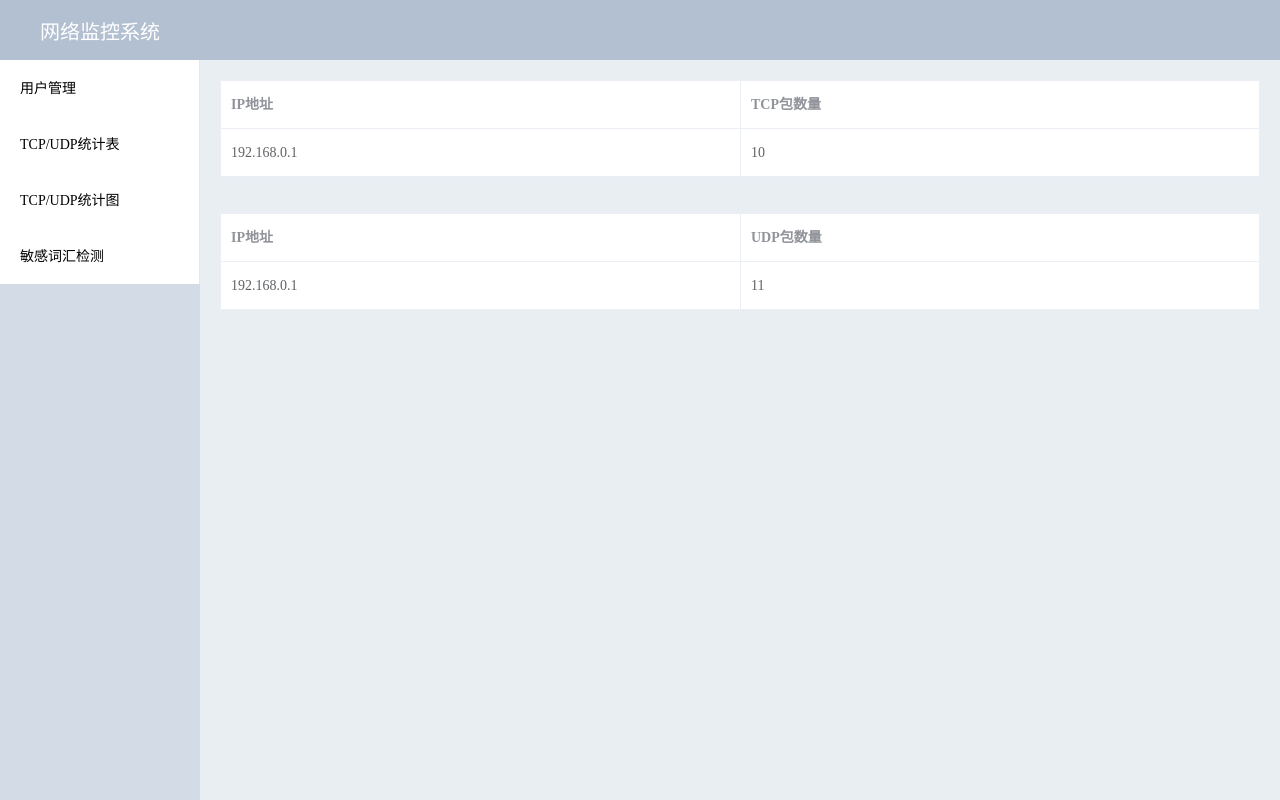
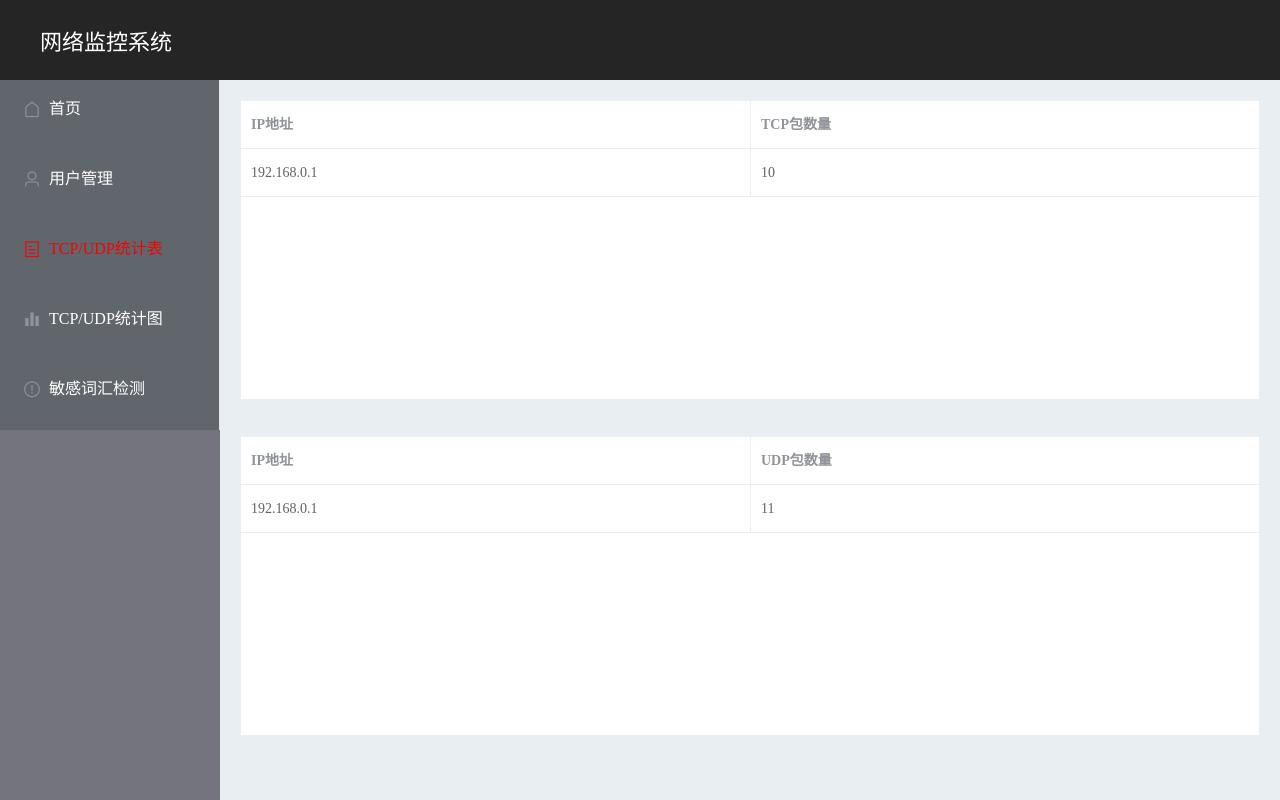
Before and after one commit to Lvyou0034/CN_Web, a Vue app: page /#/udp_tcp in a window 1280 px wide. Built offline with nearby package versions, Linux system fonts and the light colour scheme; no server answers.

Commit message:
20201207

```diff
--- a/src/App.vue
+++ b/src/App.vue
@@ -12,7 +12,6 @@
 
 <style>
   html,body{
-    height: 100%;
     padding: 0;
     margin: 0;
   }
--- /dev/null
+++ b/src/components/Home.vue
@@ -0,0 +1,13 @@
+<template>
+  <div>Hello</div>
+</template>
+
+<script>
+  export default {
+    name: "Home"
+  }
+</script>
+
+<style scoped>
+
+</style>
--- a/src/components/Index.vue
+++ b/src/components/Index.vue
@@ -1,23 +1,31 @@
 <template>
   <el-container>
-    <el-header><div>网络监控系统</div></el-header>
+    <el-header height="80px"><div>网络监控系统</div></el-header>
     <el-container>
-      <el-aside width="200px" >
-        <el-menu default-active="2" router>
+      <el-aside width="220px" >
+        <el-menu :default-active="activeMenu"
+                 active-text-color="#EF0505"
+                 background-color="#61666C"
+                 text-color="#fff"
+                 router>
+          <el-menu-item index="home">
+            <i class="el-icon-house"></i>
+            <span slot="title">首页</span>
+          </el-menu-item>
           <el-menu-item index="users">
-<!--            <i class="el-icon-menu"></i>-->
+            <i class="el-icon-user"></i>
             <span slot="title">用户管理</span>
           </el-menu-item>
           <el-menu-item index="udp_tcp">
-            <!--            <i class="el-icon-menu"></i>-->
+            <i class="el-icon-tickets"></i>
             <span slot="title">TCP/UDP统计表</span>
           </el-menu-item>
           <el-menu-item index="stats">
-            <!--            <i class="el-icon-menu"></i>-->
+            <i class="el-icon-s-data"></i>
             <span slot="title">TCP/UDP统计图</span>
           </el-menu-item>
           <el-menu-item index="sensitive_voc">
-            <!--            <i class="el-icon-menu"></i>-->
+            <i class="el-icon-warning-outline"></i>
             <span slot="title">敏感词汇检测</span>
           </el-menu-item>
         </el-menu>
@@ -31,21 +39,29 @@
 
 <script>
   export default {
-    name: "Index"
+    name: "Index",
+    computed: {
+      // 我们使用计算属性来获取到当前点击的菜单的路由路径，然后设置default-active中的值
+      // 使得菜单在载入时就能对应高亮
+      activeMenu() {
+        let path = this.$route.path.split("/")
+        return path[1]
+      }
+    }
   }
 </script>
 
 <style scoped>
   .el-header {
-    position: absolute;
+    position: relative;
     width: 100%;
-    height: 60px;
-    background-color: #B3C0D1;
+    height: 100%;
+    background-color: #252526;
     display: flex;
   }
   .el-header div {
     color: #fff;
-    font-size: 20px;
+    font-size: 22px;
     display: flex;
     align-items: center;
     margin-left: 20px;
@@ -54,20 +70,20 @@
     display: block;
     position: absolute;
     left: 0;
-    top: 60px;
+    top: 80px;
     bottom: 0;
-    background-color: #D3DCE6;
+    background-color: #74747E;
   }
   .el-main {
     position: absolute;
-    left: 200px;
+    left: 220px;
     right: 0;
-    top: 60px;
+    top: 80px;
     bottom: 0;
-    /*overflow-y: scroll;*/
     background-color: #E9EEF3;
   }
   .el-menu-item {
-    color: black;
+    height: 70px;
+    font-size: 16px;
   }
 </style>
--- a/src/components/Sensitive_voc.vue
+++ b/src/components/Sensitive_voc.vue
@@ -90,11 +90,19 @@
       },
       addSubmit() {
         let url = 'http://39.108.102.157:8088/dirtyword/' + this.voc_add
-        axios.get(url).then(
-          res => {
-
-          }
-        )
+        if (this.voc_add) {
+          axios.get(url).then(
+            res => {
+              if (res.status) {
+                alert("添加成功")
+              }else {
+                alert("添加失败")
+              }
+            }
+          )
+        }else {
+          alert("添加敏感词不能为空")
+        }
       }
     },
     mounted() {
--- a/src/components/Stats.vue
+++ b/src/components/Stats.vue
@@ -87,7 +87,7 @@
       get_tcp_data() {
         let url = 'http://39.108.102.157:8088/cnt/tcp'
         let myUrl = 'http://127.0.0.1:5000/tcp'
-        axios.get(myUrl)
+        axios.get(url)
           .then(res => {
             if (res.status && this.$route.path == '/stats'){
               let form_data = res.data
@@ -157,7 +157,7 @@
       get_udp_data() {
         let url = 'http://39.108.102.157:8088/cnt/udp'
         let myUrl = 'http://127.0.0.1:5000/udp'
-        axios.get(myUrl)
+        axios.get(url)
           .then(res => {
             if (res.status && this.$route.path == '/stats'){
               let form_data = res.data
--- a/src/components/Udp_tcp.vue
+++ b/src/components/Udp_tcp.vue
@@ -2,7 +2,7 @@
   <div>
     <el-table
       :data="tcp_data"
-      height="100%"
+      height="300px"
       border
       style="width: 100%">
       <el-table-column
@@ -19,7 +19,7 @@
     <br><br>
     <el-table
       :data="udp_data"
-      height="100%"
+      height="300px"
       border
       style="width: 100%">
       <el-table-column
@@ -58,7 +58,7 @@
     },
     methods: {
       get_tcp_data() {
-        let url = 'http://127.0.0.1:5000/tcp'
+        let url = 'http://39.108.102.157:8088/cnt/tcp'
         axios.get(url)
           .then(res => {
             if (res.status && this.$route.path == '/udp_tcp')
@@ -75,7 +75,7 @@
           })
       },
       get_udp_data() {
-        let url = 'http://127.0.0.1:5000/udp'
+        let url = 'http://39.108.102.157:8088/cnt/udp'
         axios.get(url)
           .then(res => {
             if (res.status && this.$route.path == '/udp_tcp')
--- a/src/router/index.js
+++ b/src/router/index.js
@@ -6,12 +6,13 @@ import Stats from "../components/Stats";
 import Udp_tcp from "../components/Udp_tcp";
 import Sensitive_voc from "../components/Sensitive_voc";
 import TestChart from "../components/TestChart";
+import Home from "../components/Home";
 Vue.use(Router)
 export default new Router({
   routes: [
     {
       path: '/',
-      redirect: '/index'
+      redirect: '/home'
     },
     {
       path: '/index',
@@ -32,6 +33,10 @@ export default new Router({
         {
           path: '/sensitive_voc',
           component: Sensitive_voc
+        },
+        {
+          path: '/home',
+          component: Home
         }
       ]
     },
```
